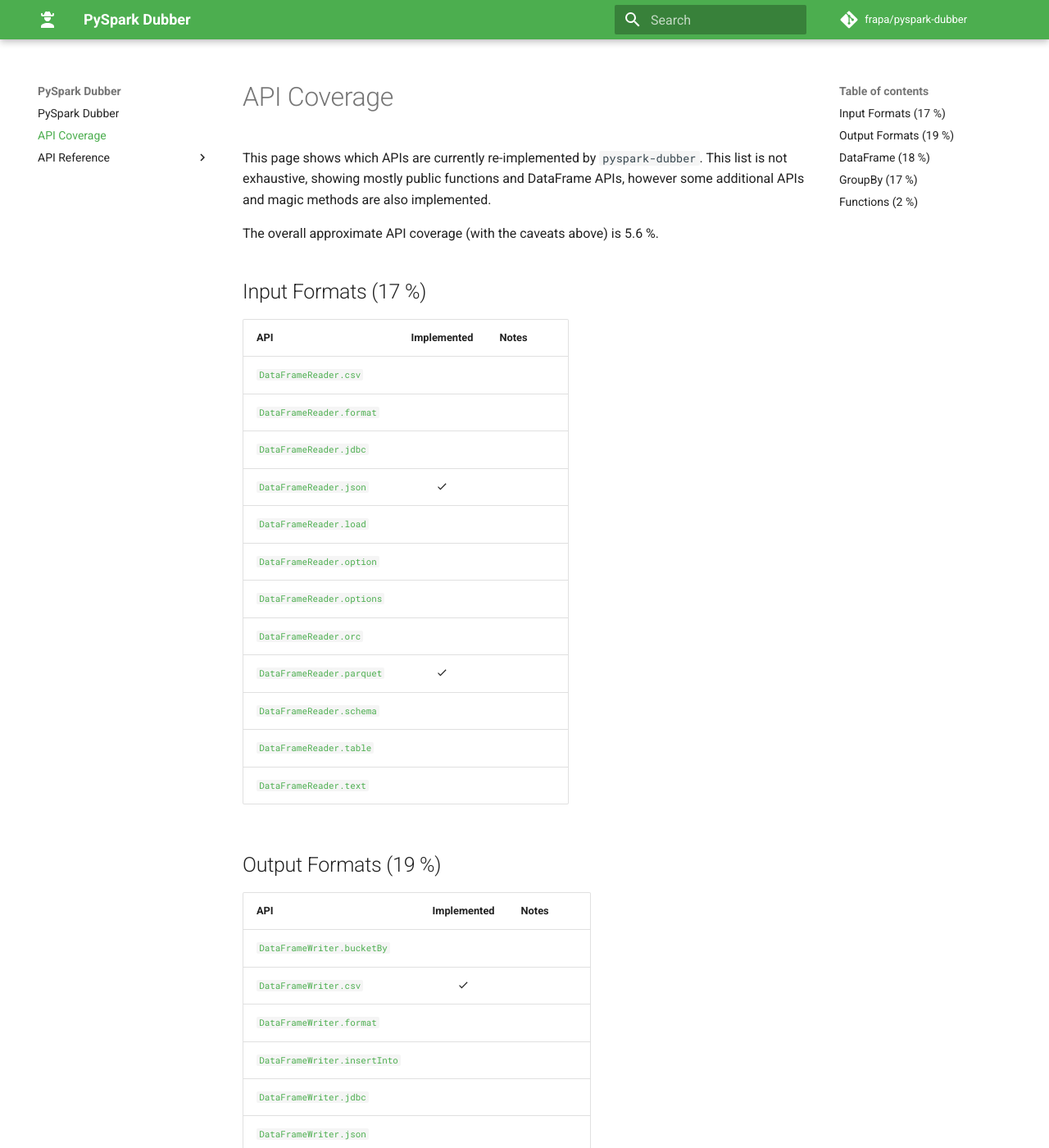
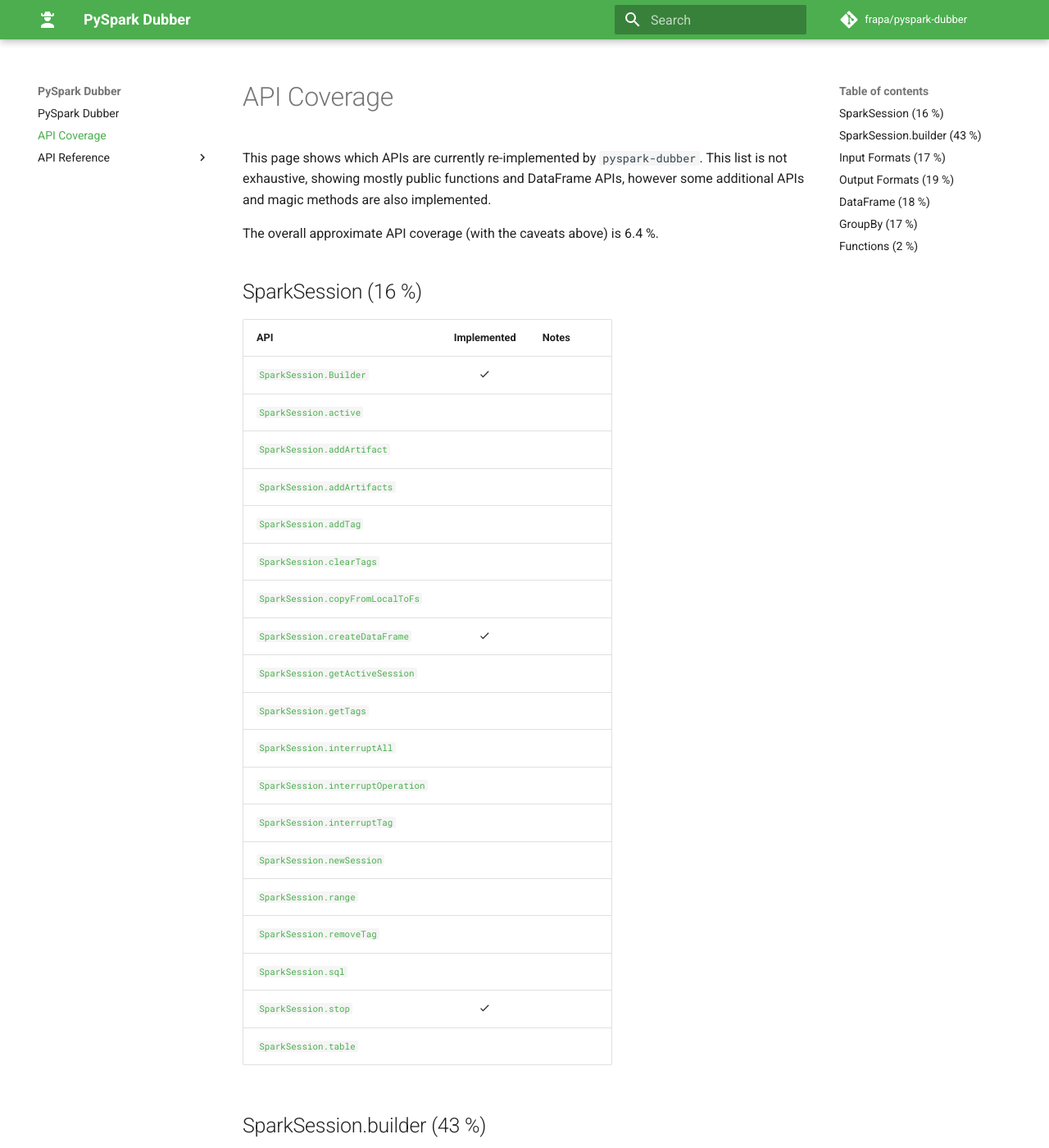
Before and after one commit to frapa/pyspark-dubber, an MkDocs documentation site: the page built from docs/api_coverage.md, in a window 1280 px wide and 1400 px high. Shown: the whole window at 82% size. Built offline with MkDocs 1.6.1 and Material for MkDocs 9.7.7, drawn with Linux system fonts in a browser that asks for light colours; comment, search, counter and statistics services are not loaded; some of the changed text lies outside the part shown.

Commit message:
Add session to the API coverage and move docs to nested folders

```diff
--- a/docs/api_coverage.md
+++ b/docs/api_coverage.md
@@ -2,7 +2,43 @@
 
 This page shows which APIs are currently re-implemented by `pyspark-dubber`. This list is not exhaustive, showing mostly public functions and DataFrame APIs, however some additional APIs and magic methods are also implemented.
 
-The overall approximate API coverage (with the caveats above) is 5.6 %.
+The overall approximate API coverage (with the caveats above) is 6.4 %.
+
+## SparkSession (16 %)
+
+| API | Implemented | Notes |
+| --- | :---------: | ----- |
+| [`SparkSession.Builder`](https://spark.apache.org/docs/latest/api/python/reference/pyspark.sql/api/pyspark.sql.SparkSession.Builder.html) | :material-check: |  |
+| [`SparkSession.active`](https://spark.apache.org/docs/latest/api/python/reference/pyspark.sql/api/pyspark.sql.SparkSession.active.html) |   |  |
+| [`SparkSession.addArtifact`](https://spark.apache.org/docs/latest/api/python/reference/pyspark.sql/api/pyspark.sql.SparkSession.addArtifact.html) |   |  |
+| [`SparkSession.addArtifacts`](https://spark.apache.org/docs/latest/api/python/reference/pyspark.sql/api/pyspark.sql.SparkSession.addArtifacts.html) |   |  |
+| [`SparkSession.addTag`](https://spark.apache.org/docs/latest/api/python/reference/pyspark.sql/api/pyspark.sql.SparkSession.addTag.html) |   |  |
+| [`SparkSession.clearTags`](https://spark.apache.org/docs/latest/api/python/reference/pyspark.sql/api/pyspark.sql.SparkSession.clearTags.html) |   |  |
+| [`SparkSession.copyFromLocalToFs`](https://spark.apache.org/docs/latest/api/python/reference/pyspark.sql/api/pyspark.sql.SparkSession.copyFromLocalToFs.html) |   |  |
+| [`SparkSession.createDataFrame`](https://spark.apache.org/docs/latest/api/python/reference/pyspark.sql/api/pyspark.sql.SparkSession.createDataFrame.html) | :material-check: |  |
+| [`SparkSession.getActiveSession`](https://spark.apache.org/docs/latest/api/python/reference/pyspark.sql/api/pyspark.sql.SparkSession.getActiveSession.html) |   |  |
+| [`SparkSession.getTags`](https://spark.apache.org/docs/latest/api/python/reference/pyspark.sql/api/pyspark.sql.SparkSession.getTags.html) |   |  |
+| [`SparkSession.interruptAll`](https://spark.apache.org/docs/latest/api/python/reference/pyspark.sql/api/pyspark.sql.SparkSession.interruptAll.html) |   |  |
+| [`SparkSession.interruptOperation`](https://spark.apache.org/docs/latest/api/python/reference/pyspark.sql/api/pyspark.sql.SparkSession.interruptOperation.html) |   |  |
+| [`SparkSession.interruptTag`](https://spark.apache.org/docs/latest/api/python/reference/pyspark.sql/api/pyspark.sql.SparkSession.interruptTag.html) |   |  |
+| [`SparkSession.newSession`](https://spark.apache.org/docs/latest/api/python/reference/pyspark.sql/api/pyspark.sql.SparkSession.newSession.html) |   |  |
+| [`SparkSession.range`](https://spark.apache.org/docs/latest/api/python/reference/pyspark.sql/api/pyspark.sql.SparkSession.range.html) |   |  |
+| [`SparkSession.removeTag`](https://spark.apache.org/docs/latest/api/python/reference/pyspark.sql/api/pyspark.sql.SparkSession.removeTag.html) |   |  |
+| [`SparkSession.sql`](https://spark.apache.org/docs/latest/api/python/reference/pyspark.sql/api/pyspark.sql.SparkSession.sql.html) |   |  |
+| [`SparkSession.stop`](https://spark.apache.org/docs/latest/api/python/reference/pyspark.sql/api/pyspark.sql.SparkSession.stop.html) | :material-check: |  |
+| [`SparkSession.table`](https://spark.apache.org/docs/latest/api/python/reference/pyspark.sql/api/pyspark.sql.SparkSession.table.html) |   |  |
+
+## SparkSession.builder (43 %)
+
+| API | Implemented | Notes |
+| --- | :---------: | ----- |
+| [`Builder.appName`](https://spark.apache.org/docs/latest/api/python/reference/pyspark.sql/api/pyspark.sql.SparkSession.builder.appName.html) | :material-check: |  |
+| [`Builder.config`](https://spark.apache.org/docs/latest/api/python/reference/pyspark.sql/api/pyspark.sql.SparkSession.builder.config.html) |   |  |
+| [`Builder.create`](https://spark.apache.org/docs/latest/api/python/reference/pyspark.sql/api/pyspark.sql.SparkSession.builder.create.html) |   |  |
+| [`Builder.enableHiveSupport`](https://spark.apache.org/docs/latest/api/python/reference/pyspark.sql/api/pyspark.sql.SparkSession.builder.enableHiveSupport.html) |   |  |
+| [`Builder.getOrCreate`](https://spark.apache.org/docs/latest/api/python/reference/pyspark.sql/api/pyspark.sql.SparkSession.builder.getOrCreate.html) | :material-check: |  |
+| [`Builder.master`](https://spark.apache.org/docs/latest/api/python/reference/pyspark.sql/api/pyspark.sql.SparkSession.builder.master.html) | :material-check: |  |
+| [`Builder.remote`](https://spark.apache.org/docs/latest/api/python/reference/pyspark.sql/api/pyspark.sql.SparkSession.builder.remote.html) |   |  |
 
 ## Input Formats (17 %)
 
@@ -74,13 +110,13 @@
 | [`DataFrame.exceptAll`](https://spark.apache.org/docs/latest/api/python/reference/pyspark.sql/api/pyspark.sql.DataFrame.exceptAll.html) |   |  |
 | [`DataFrame.explain`](https://spark.apache.org/docs/latest/api/python/reference/pyspark.sql/api/pyspark.sql.DataFrame.explain.html) |   |  |
 | [`DataFrame.fillna`](https://spark.apache.org/docs/latest/api/python/reference/pyspark.sql/api/pyspark.sql.DataFrame.fillna.html) | :material-check: |  |
-| [`DataFrame.filter`](https://spark.apache.org/docs/latest/api/python/reference/pyspark.sql/api/pyspark.sql.DataFrame.filter.html) | :material-check: |  |
+| [`DataFrame.filter`](/pyspark-dubber/API Reference/DataFrame/DataFrame.filter) | :material-check: | Using a string as a SQL expressions is not supported yet. |
 | [`DataFrame.first`](https://spark.apache.org/docs/latest/api/python/reference/pyspark.sql/api/pyspark.sql.DataFrame.first.html) |   |  |
 | [`DataFrame.foreach`](https://spark.apache.org/docs/latest/api/python/reference/pyspark.sql/api/pyspark.sql.DataFrame.foreach.html) |   |  |
 | [`DataFrame.foreachPartition`](https://spark.apache.org/docs/latest/api/python/reference/pyspark.sql/api/pyspark.sql.DataFrame.foreachPartition.html) |   |  |
 | [`DataFrame.freqItems`](https://spark.apache.org/docs/latest/api/python/reference/pyspark.sql/api/pyspark.sql.DataFrame.freqItems.html) |   |  |
-| [`DataFrame.groupBy`](https://spark.apache.org/docs/latest/api/python/reference/pyspark.sql/api/pyspark.sql.DataFrame.groupBy.html) | :material-check: |  |
-| [`DataFrame.groupby`](https://spark.apache.org/docs/latest/api/python/reference/pyspark.sql/api/pyspark.sql.DataFrame.groupby.html) | :material-check: |  |
+| [`DataFrame.groupBy`](/pyspark-dubber/API Reference/DataFrame/DataFrame.groupBy) | :material-check: | Currently only column names are supported for grouping, column expressions are not supported. |
+| [`DataFrame.groupby`](/pyspark-dubber/API Reference/DataFrame/DataFrame.groupby) | :material-check: | Currently only column names are supported for grouping, column expressions are not supported. |
 | [`DataFrame.head`](https://spark.apache.org/docs/latest/api/python/reference/pyspark.sql/api/pyspark.sql.DataFrame.head.html) |   |  |
 | [`DataFrame.hint`](https://spark.apache.org/docs/latest/api/python/reference/pyspark.sql/api/pyspark.sql.DataFrame.hint.html) |   |  |
 | [`DataFrame.inputFiles`](https://spark.apache.org/docs/latest/api/python/reference/pyspark.sql/api/pyspark.sql.DataFrame.inputFiles.html) |   |  |
@@ -112,7 +148,7 @@
 | [`DataFrame.select`](https://spark.apache.org/docs/latest/api/python/reference/pyspark.sql/api/pyspark.sql.DataFrame.select.html) | :material-check: |  |
 | [`DataFrame.selectExpr`](https://spark.apache.org/docs/latest/api/python/reference/pyspark.sql/api/pyspark.sql.DataFrame.selectExpr.html) |   |  |
 | [`DataFrame.semanticHash`](https://spark.apache.org/docs/latest/api/python/reference/pyspark.sql/api/pyspark.sql.DataFrame.semanticHash.html) |   |  |
-| [`DataFrame.show`](/pyspark-dubber/API Reference/DataFrame.show) | :material-check: | The `truncate` and `vertical` parameters are not honored. Additionally, the output is not printed justified exactly as pyspark as of the current version. |
+| [`DataFrame.show`](/pyspark-dubber/API Reference/DataFrame/DataFrame.show) | :material-check: | The `truncate` and `vertical` parameters are not honored. Additionally, the output is not printed justified exactly as pyspark as of the current version. |
 | [`DataFrame.sort`](https://spark.apache.org/docs/latest/api/python/reference/pyspark.sql/api/pyspark.sql.DataFrame.sort.html) |   |  |
 | [`DataFrame.sortWithinPartitions`](https://spark.apache.org/docs/latest/api/python/reference/pyspark.sql/api/pyspark.sql.DataFrame.sortWithinPartitions.html) |   |  |
 | [`DataFrame.subtract`](https://spark.apache.org/docs/latest/api/python/reference/pyspark.sql/api/pyspark.sql.DataFrame.subtract.html) |   |  |
```
Also changed, not shown: docs/API Reference/DataFrame/DataFrame.filter.md (added, +13 -0 lines), docs/API Reference/DataFrame/DataFrame.groupBy.md (added, +13 -0 lines), docs/API Reference/DataFrame/DataFrame.groupby.md (added, +13 -0 lines), docs/generate.py (+56 -58 lines), docs/API Reference/DataFrame/DataFrame.show.md (renamed from docs/API Reference/DataFrame.show.md), 2 other files.
